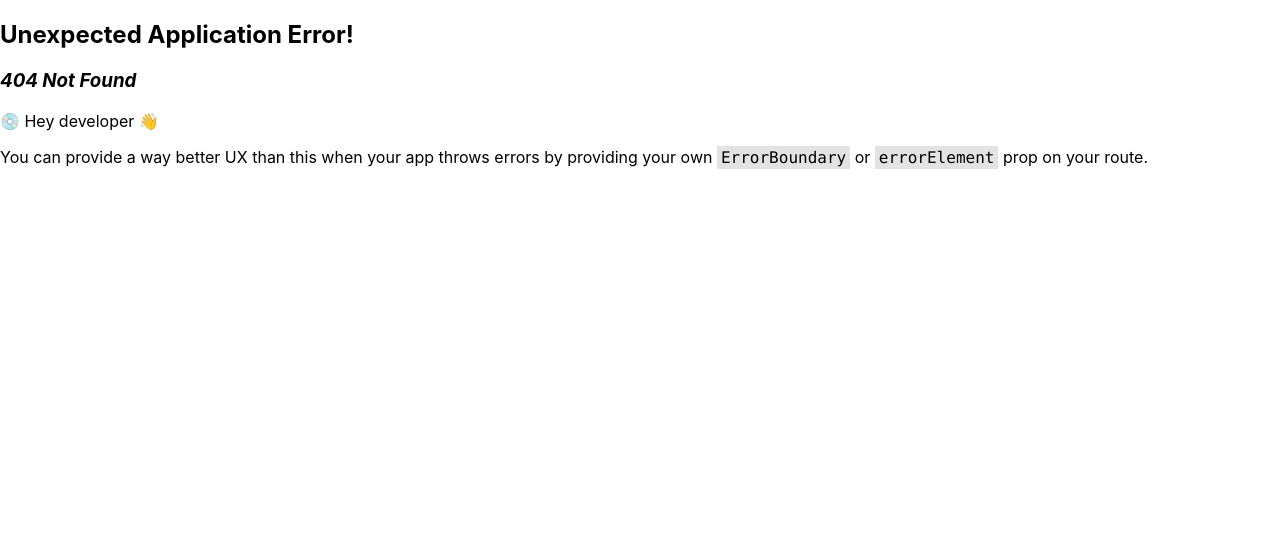
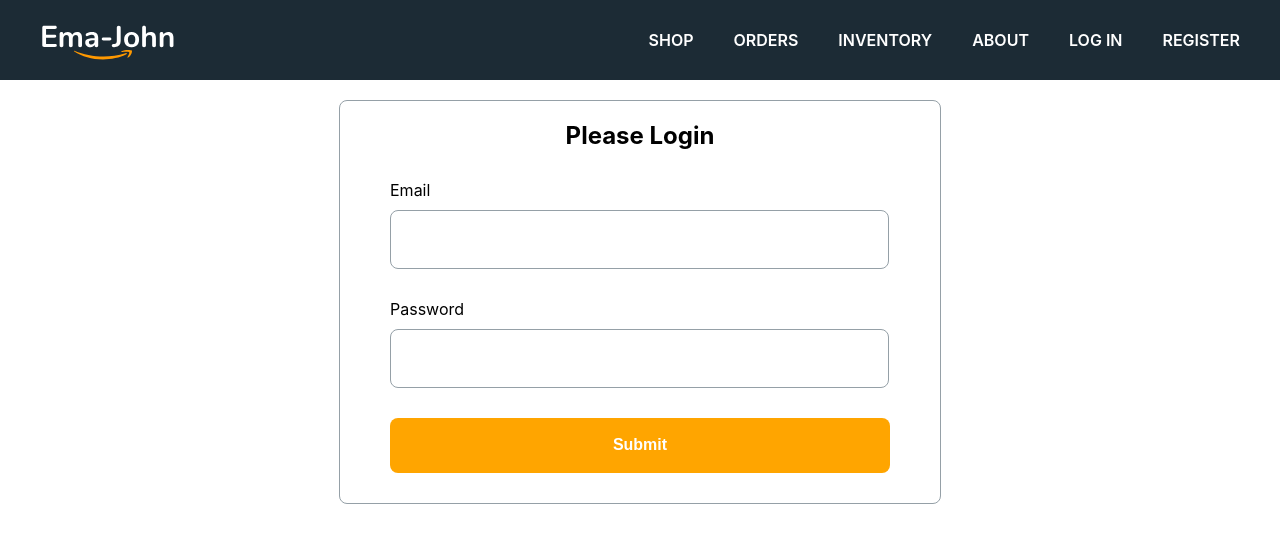
Before and after one commit to alamin-hossain-tech/ema-john-commerce, a React (Create React App) app: page /login in a window 1280 px wide. Before the commit this address had no page. Shown: the top 542 px of the page. Built offline with nearby package versions, Linux system fonts and the light colour scheme.

Commit message:
Login page designed

```diff
--- a/package.json
+++ b/package.json
@@ -9,6 +9,7 @@
     "@testing-library/jest-dom": "^5.16.5",
     "@testing-library/react": "^13.4.0",
     "@testing-library/user-event": "^13.5.0",
+    "firebase": "^9.12.1",
     "react": "^18.2.0",
     "react-dom": "^18.2.0",
     "react-router-dom": "^6.4.2",
--- a/src/components/Header/Header.js
+++ b/src/components/Header/Header.js
@@ -27,6 +27,12 @@ const Header = () => {
               <li>
                 <Link to="/about">About</Link>
               </li>
+              <li>
+                <Link to="/login">Log In</Link>
+              </li>
+              <li>
+                <Link to="/register">Register</Link>
+              </li>
             </ul>
           </nav>
         </div>
--- /dev/null
+++ b/src/components/Login/Login.css
@@ -0,0 +1,38 @@
+.form-container {
+  width: 500px;
+  height: 560 px;
+  border-radius: 8px;
+  border: 1px solid #95a0a7;
+  margin: 20px auto;
+  padding: 0px 50px;
+}
+.form-tittle {
+  text-align: center;
+}
+.form-control {
+  margin: 30px auto;
+}
+.form-control label {
+  display: block;
+  margin-bottom: 10px;
+}
+
+.form-control input {
+  width: 98.5%;
+  height: 55px;
+  border: 1px solid #95a0a7;
+  border-radius: 8px;
+  font-size: 16px;
+}
+.submit-btn input {
+  width: 100%;
+  background-color: orange;
+  border: none;
+  font-weight: bold;
+  color: #fff;
+}
+
+.submit-btn input:hover {
+  background-color: red;
+  cursor: pointer;
+}
--- /dev/null
+++ b/src/components/Login/Login.js
@@ -0,0 +1,25 @@
+import React from "react";
+import "./Login.css";
+
+const Login = () => {
+  return (
+    <div className="form-container">
+      <h2 className="form-tittle">Please Login</h2>
+      <form>
+        <div className="form-control">
+          <label htmlFor="email">Email</label>
+          <input type="email" name="email" id="" />
+        </div>
+        <div className="form-control">
+          <label htmlFor="password">Password</label>
+          <input type="password" name="password" id="" />
+        </div>
+        <div className="form-control submit-btn">
+          <input type="submit" />
+        </div>
+      </form>
+    </div>
+  );
+};
+
+export default Login;
--- /dev/null
+++ b/src/components/Register/Register.js
@@ -0,0 +1,12 @@
+import React from "react";
+import "./Register.css";
+
+const Register = () => {
+  return (
+    <div>
+      <h2>THis is Register</h2>
+    </div>
+  );
+};
+
+export default Register;
```
Also changed, not shown: src/App.js (+10 -0 lines), src/firebase/firebase.config.js (added, +19 -0 lines), src/components/Register/Register.css (added), 1 other file (tests, documents, lock files or other folders).
